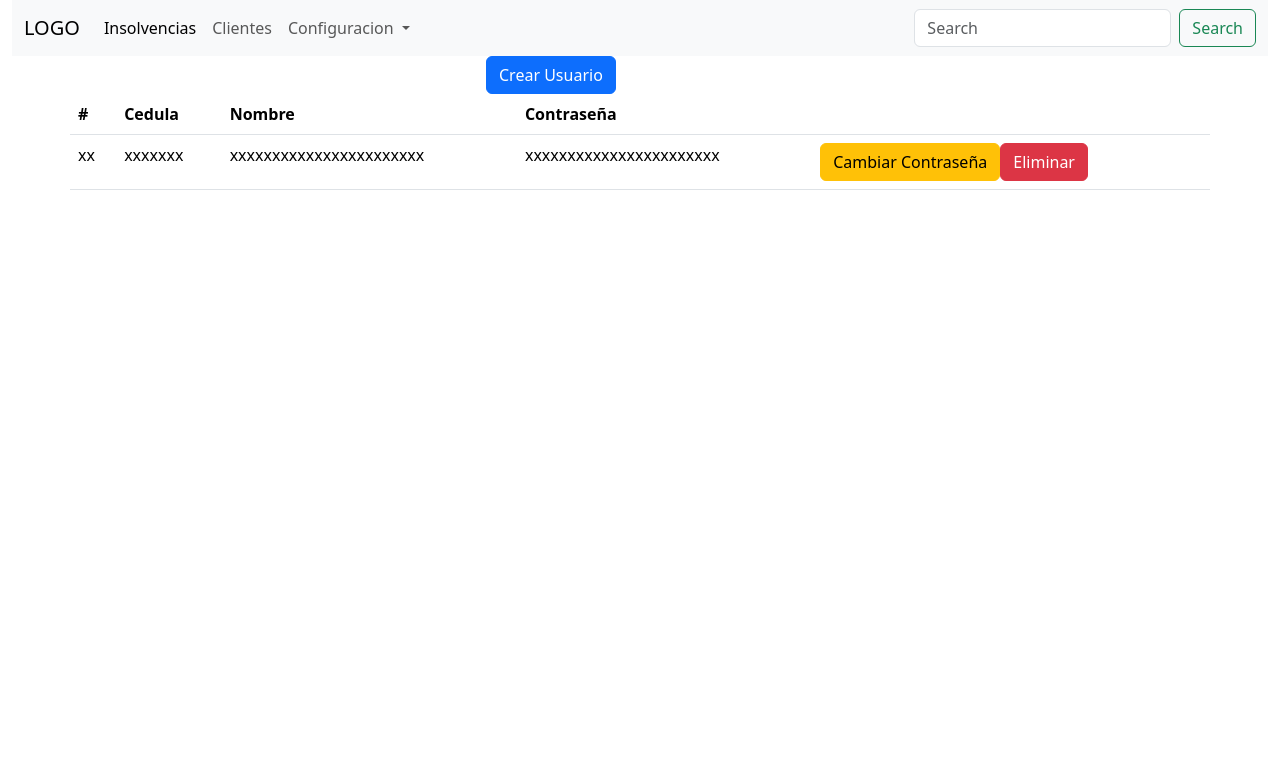
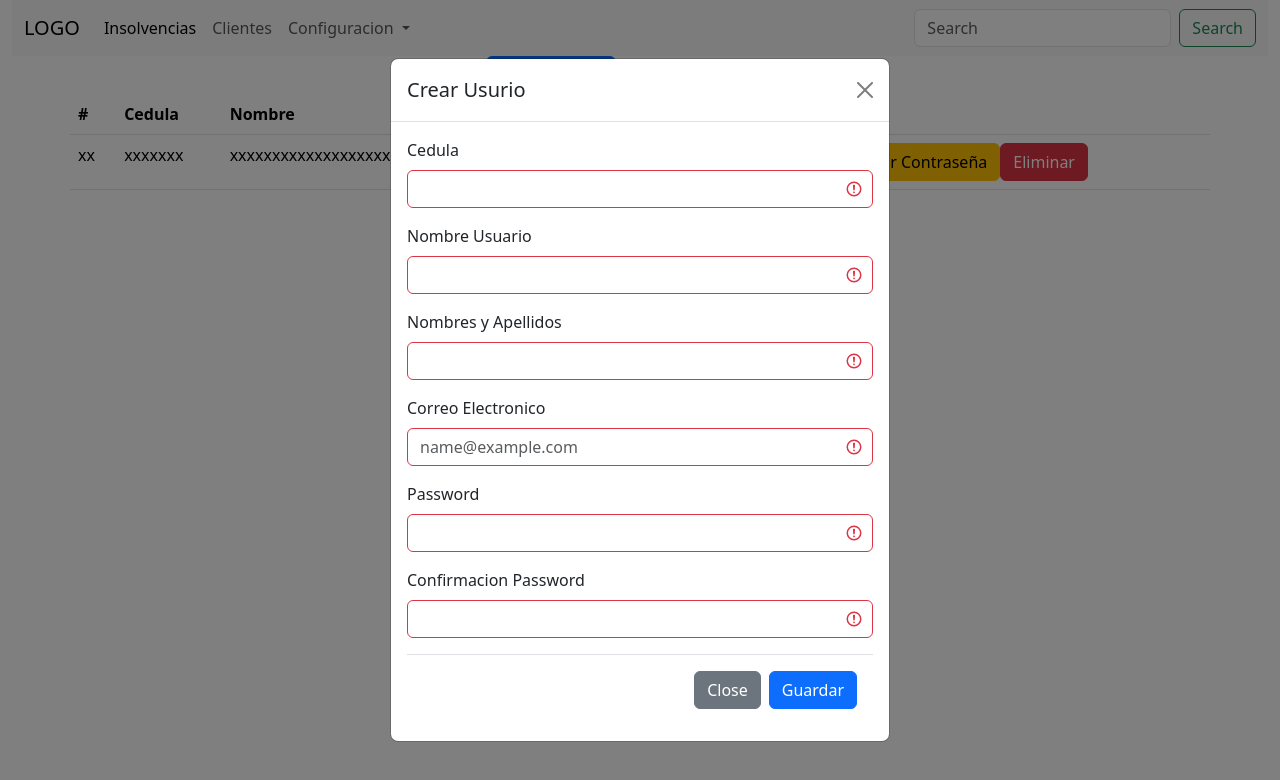
Before and after one commit to sneyder53/front-insolvencia, an Angular app: page /usuario in a window 1280 px wide. Both pictures are taken after a click on the button "Crear Usuario". Shown: the top 780 px of the page. Built offline with nearby package versions, Linux system fonts and the light colour scheme.

Commit message:
se crean los modales para usuario

```diff
--- a/angular.json
+++ b/angular.json
@@ -29,7 +29,8 @@
               "node_modules/bootstrap/dist/css/bootstrap.min.css"
             ],
             "scripts": [
-              "./node_modules/@popperjs/core/dist/umd/popper.min.js",
+              "node_modules/jquery/dist/jquery.min.js",
+              "node_modules/@popperjs/core/dist/umd/popper.min.js",
               "node_modules/bootstrap/dist/js/bootstrap.min.js"
             ]
           },
--- a/package.json
+++ b/package.json
@@ -21,6 +21,7 @@
     "@popperjs/core": "^2.11.8",
     "bootstrap": "^5.3.3",
     "front-insolvencia": "file:",
+    "jquery": "^3.7.1",
     "rxjs": "~7.8.0",
     "tslib": "^2.3.0",
     "zone.js": "~0.14.10"
--- a/src/app/components/usuario/usuario.component.html
+++ b/src/app/components/usuario/usuario.component.html
@@ -5,7 +5,9 @@
       <div class="col-4"></div>
       <div class="col-auto"></div>
       <div class="col-4">
-        <button class="btn btn-primary">Crear Usuario</button>
+        <button type="button" class="btn btn-primary" data-bs-toggle="modal" data-bs-target="#crearUsuario">
+          Crear Usuario
+        </button>
       </div>
     </div>
     <div class="row">
@@ -26,8 +28,12 @@
             <td>xxxxxxxxxxxxxxxxxxxxxxx</td>
             <td>xxxxxxxxxxxxxxxxxxxxxxx</td>
             <td>
-              <button class="btn btn-warning">Cambiar Contraseña</button>
-              <button class="btn btn-danger">Eliminar</button>
+              <button type="button" class="btn btn-warning" data-bs-toggle="modal" data-bs-target="#cambiarPassword">
+                Cambiar Contraseña
+              </button>
+              <button type="button" class="btn btn-danger" data-bs-toggle="modal" data-bs-target="#eliminarUsuario">
+                Eliminar
+              </button>
             </td>
           </tr>
         </tbody>
@@ -35,3 +41,146 @@
     </div>
   </div>
 </div>
+
+
+<div class="modal fade" id="crearUsuario" data-bs-backdrop="static" data-bs-keyboard="false" tabindex="-1" aria-labelledby="crearUsuarioLabel" aria-hidden="true">
+  <div class="modal-dialog modal-dialog-centered modal-dialog-scrollable">
+    <div class="modal-content">
+      <div class="modal-header">
+        <h1 class="modal-title fs-5" id="crearUsuarioLabel">Crear Usurio</h1>
+        <button type="button" class="btn-close" data-bs-dismiss="modal" aria-label="Close"></button>
+      </div>
+      <div class="modal-body">
+        <div class="container-flud">
+          <form class="was-validated">
+            <div class="row g-3 align-items-center">
+              <div class="col">
+                <div class="mb-3">
+                  <label for="cedula" class="form-label">Cedula</label>
+                  <input type="number" class="form-control" id="cedula" required>
+                </div>
+              </div>
+            </div>
+            <div class="row g-3 align-items-center">
+              <div class="col">
+                <div class="mb-3">
+                  <label for="usuario" class="form-label">Nombre Usuario</label>
+                  <input type="text" class="form-control" id="usuario" required>
+                </div>
+              </div>
+            </div>
+            <div class="row g-3 align-items-center">
+              <div class="col">
+                <div class="mb-3">
+                  <label for="nombre" class="form-label">Nombres y Apellidos</label>
+                  <input type="text" class="form-control" id="nombre" required>
+                </div>
+              </div>
+            </div>
+            <div class="row g-3 align-items-center">
+              <div class="col">
+                <div class="mb-3">
+                  <label for="email" class="form-label">Correo Electronico</label>
+                  <input type="email" class="form-control" id="email" placeholder="name@example.com" required>
+                </div>
+              </div>
+            </div>
+            <div class="row g-3 align-items-center">
+              <div class="col">
+                <div class="mb-3">
+                  <label for="password" class="form-label">Password</label>
+                  <input type="password" class="form-control" id="password" required>
+                </div>
+              </div>
+            </div>
+            <div class="row g-3 align-items-center">
+              <div class="col">
+                <div class="mb-3">
+                  <label for="confimapassword" class="form-label">Confirmacion Password</label>
+                  <input type="password" class="form-control" id="confimapassword" required>
+                </div>
+              </div>
+            </div>
+            <div class="modal-footer">
+              <button type="button" class="btn btn-secondary" data-bs-dismiss="modal">Close</button>
+              <button class="btn btn-primary" type="submit">Guardar</button>
+            </div>
+          </form>
+        </div>
+      </div>
+    </div>
+  </div>
+</div>
+
+
+<div class="modal fade" id="cambiarPassword" data-bs-backdrop="static" data-bs-keyboard="false" tabindex="-1" aria-labelledby="cambiarPasswordLabel" aria-hidden="true">
+  <div class="modal-dialog modal-dialog-centered modal-dialog-scrollable">
+    <div class="modal-content">
+      <div class="modal-header">
+        <h1 class="modal-title fs-5" id="cambiarPasswordLabel">Cambiar Password</h1>
+        <button type="button" class="btn-close" data-bs-dismiss="modal" aria-label="Close"></button>
+      </div>
+      <div class="modal-body">
+        <div class="container-flud">
+          <form class="was-validated" >
+            <div class="row g-3 align-items-center">
+              <div class="col">
+                <div class="mb-3">
+                  <label for="cedula" class="form-label">Cedula</label>
+                  <input type="number" class="form-control" id="cedula" readonly>
+                </div>
+              </div>
+            </div>
+            <div class="row g-3 align-items-center">
+              <div class="col">
+                <div class="mb-3">
+                  <label for="actualpassword" class="form-label">Password Actual</label>
+                  <input type="password" class="form-control" id="actualpassword" required>
+                </div>
+              </div>
+            </div>
+            <div class="row g-3 align-items-center">
+              <div class="col">
+                <div class="mb-3">
+                  <label for="password" class="form-label">Nuevo Password</label>
+                  <input type="password" class="form-control" id="password" required>
+                </div>
+              </div>
+            </div>
+            <div class="row g-3 align-items-center">
+              <div class="col">
+                <div class="mb-3">
+                  <label for="confimapassword" class="form-label">Confirmacion Password</label>
+                  <input type="password" class="form-control" id="confimapassword" required>
+                </div>
+              </div>
+            </div>
+            <div class="modal-footer">
+              <button type="button" class="btn btn-secondary" data-bs-dismiss="modal">Close</button>
+              <button class="btn btn-primary" type="submit">Guardar</button>
+            </div>
+          </form>
+        </div>
+      </div>
+    </div>
+  </div>
+</div>
+
+
+<div class="modal fade" id="eliminarUsuario" tabindex="-1" aria-labelledby="eliminarUsuarioLabel" aria-hidden="true">
+  <div class="modal-dialog">
+    <div class="modal-content">
+      <div class="modal-header">
+        <h1 class="modal-title fs-5" id="eliminarUsuarioLabel">Eliminar Usuario</h1>
+        <button type="button" class="btn-close" data-bs-dismiss="modal" aria-label="Close"></button>
+      </div>
+      <div class="modal-body">
+        ¿ Estas seguro que deseas Eliminar este Usuario ?
+      </div>
+      <div class="modal-footer">
+        <button type="button" class="btn btn-secondary" data-bs-dismiss="modal">No</button>
+        <button type="button" class="btn btn-danger">Si</button>
+      </div>
+    </div>
+  </div>
+</div>
```
Also changed, not shown: 1 other file (tests, documents, lock files or other folders).
